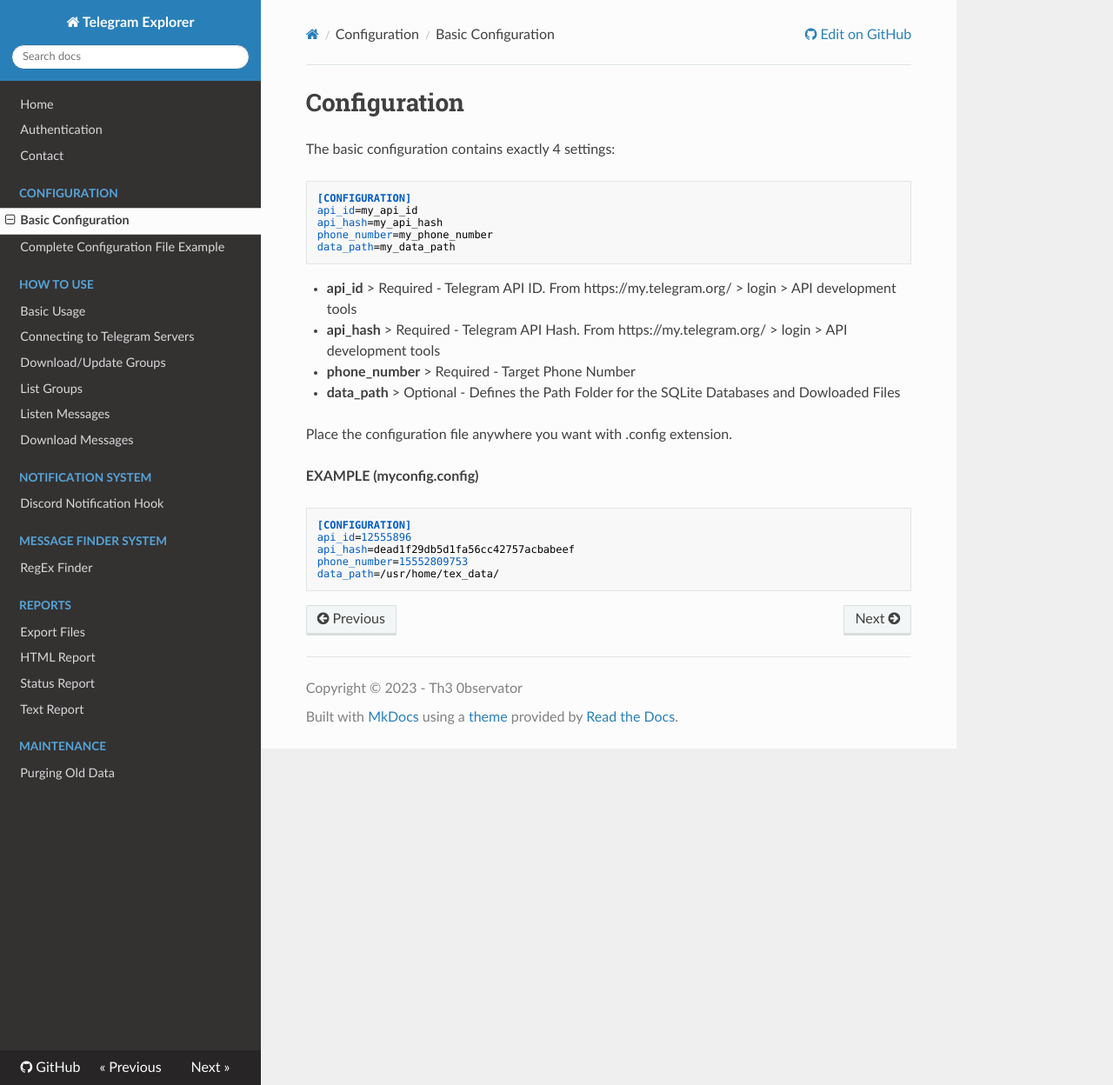
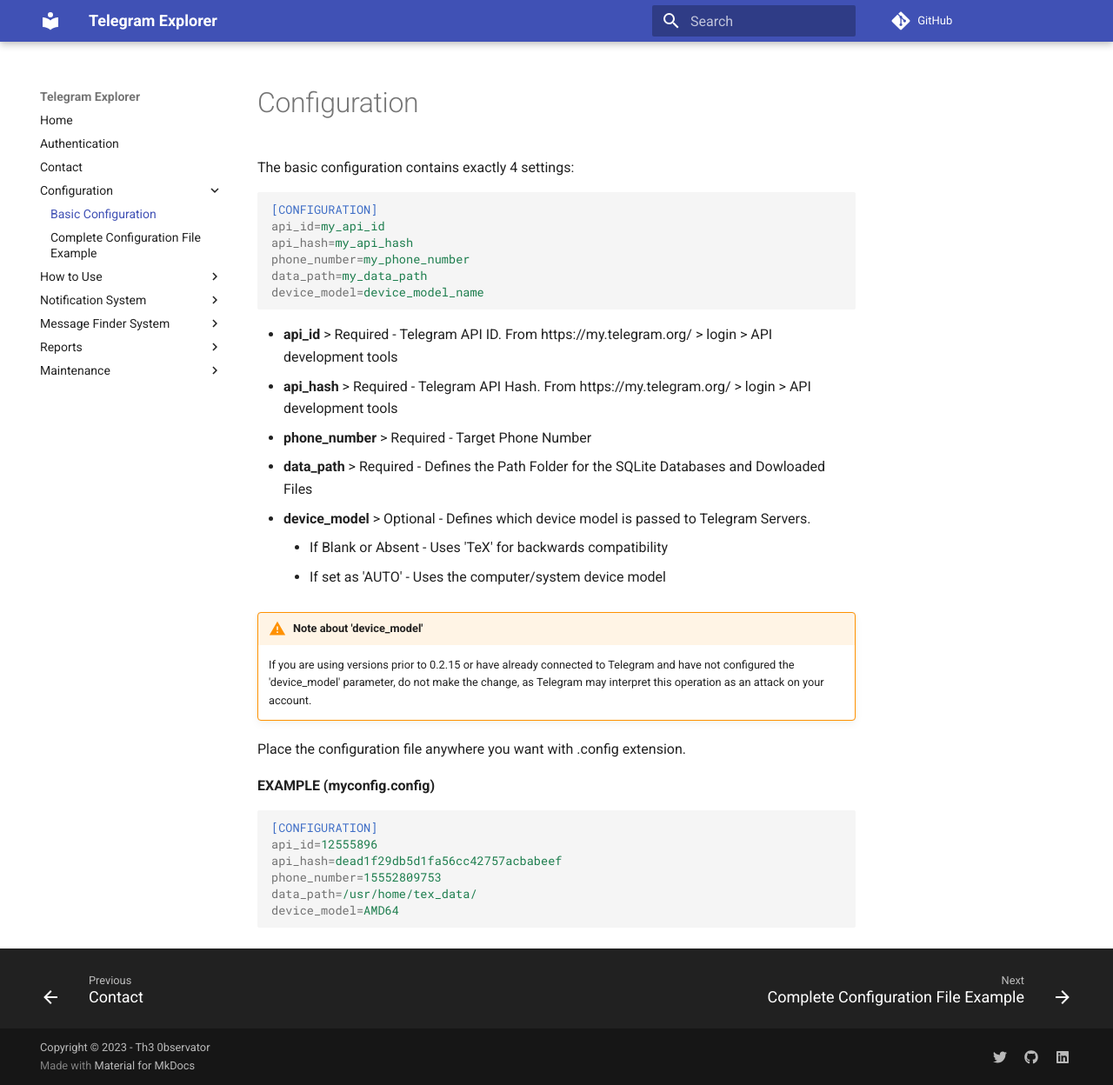
Before and after one commit to guibacellar/TEx, an MkDocs documentation site: the page built from docs/configuration/basic.md, in a window 1280 px wide and 1248 px high. Shown: the whole window at 87% size. Built offline with MkDocs 1.6.1 and Material for MkDocs 9.7.7, drawn with Linux system fonts in a browser that asks for light colours; nearby versions of some CDN libraries; comment, search, counter and statistics services are not loaded.

Commit message:
Changes in documentation to reflect the device_model configuration and how to use
Signed-off-by: Guilherme Bacellar Moralez <guibacellar@gmail.com>

````diff
--- a/docs/configuration/basic.md
+++ b/docs/configuration/basic.md
@@ -7,12 +7,20 @@
 api_hash=my_api_hash
 phone_number=my_phone_number
 data_path=my_data_path
+device_model=device_model_name
 ```
 
 * **api_id** > Required - Telegram API ID. From https://my.telegram.org/ > login > API development tools
 * **api_hash** > Required - Telegram API Hash. From https://my.telegram.org/ > login > API development tools
 * **phone_number** > Required - Target Phone Number
-* **data_path** > Optional - Defines the Path Folder for the SQLite Databases and Dowloaded Files
+* **data_path** > Required - Defines the Path Folder for the SQLite Databases and Dowloaded Files
+* **device_model** > Optional - Defines which device model is passed to Telegram Servers.
+    * If Blank or Absent - Uses 'TeX' for backwards compatibility
+    * If set as 'AUTO' - Uses the computer/system device model
+
+!!! warning "Note about 'device_model'"
+
+    If you are using versions prior to 0.2.15 or have already connected to Telegram and have not configured the 'device_model' parameter, do not make the change, as Telegram may interpret this operation as an attack on your account.
 
 Place the configuration file anywhere you want with .config extension.
 
@@ -23,4 +31,5 @@
 api_hash=dead1f29db5d1fa56cc42757acbabeef
 phone_number=15552809753
 data_path=/usr/home/tex_data/
+device_model=AMD64
 ```
--- a/docs/requirements.txt
+++ b/docs/requirements.txt
@@ -1,3 +1,4 @@
 # QA
 tox==4.7.0
 poetry==1.5.1
+mkdocs-material==9.4.2
--- a/mkdocs.yml
+++ b/mkdocs.yml
@@ -3,8 +3,17 @@
 copyright: Copyright &copy; 2023 - Th3 0bservator
 
 theme:
-  name: readthedocs
+  name: material
   highlightjs: true
+  features:
+    - navigation.footer
+
+markdown_extensions:
+  - admonition
+  - pymdownx.details
+  - pymdownx.superfences
+  - footnotes
+
 
 nav:
   - Home: 'index.md'
@@ -35,4 +44,10 @@
 site_author: Th3 0bservator
 
 extra:
-  generator: false
+  social:
+    - icon: fontawesome/brands/twitter
+      link: https://twitter.com/th3_0bservator
+    - icon: fontawesome/brands/github
+      link: https://github.com/guibacellar/
+    - icon: fontawesome/brands/linkedin
+      link: https://www.linkedin.com/in/guilherme-bacellar/
````
Also changed, not shown: docs/configuration/complete_configuration_file_example.md (+1 -0 lines), docs/how_use/how_to_use_basic.md (+1 -1 lines), docs/index.md (+7 -4 lines).
